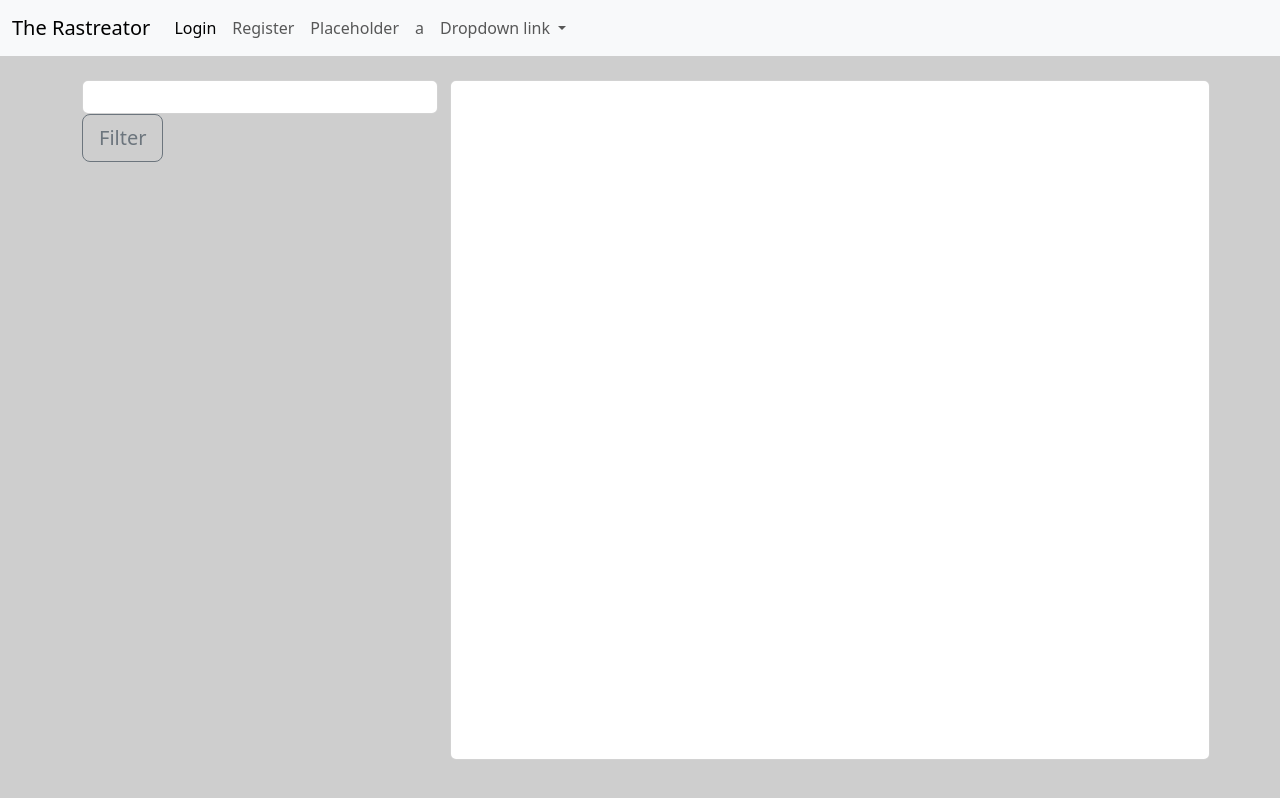
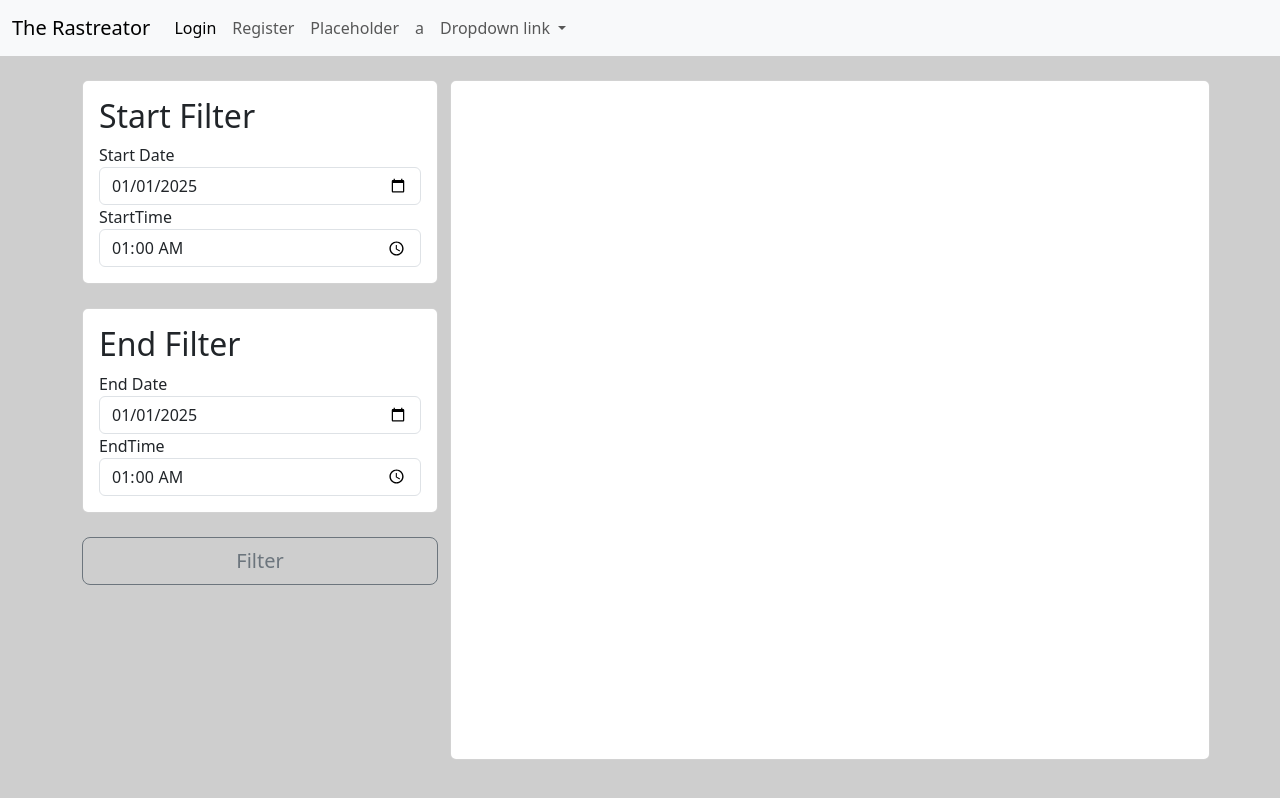
Before and after one commit to AFootGolf9/TheRastreator, a plain HTML site: page standAloneFront/preview_map/index.html in a window 1280 px wide. Drawn offline with nearby package versions, Linux system fonts and the light colour scheme.

Commit message:
filter form for map done

```diff
--- a/standAloneFront/js/map.js
+++ b/standAloneFront/js/map.js
@@ -62,3 +62,10 @@ async function makeStringTest(jsonList) {
     }
     return out;
 }
+
+async function testDateAndTime() {
+    dateValue = document.getElementById('startDate').value;
+    timeValue = document.getElementById('startTime').value;
+    console.log(dateValue);
+    console.log(timeValue);
+}
--- a/standAloneFront/preview_map/index.html
+++ b/standAloneFront/preview_map/index.html
@@ -34,9 +34,26 @@
 
             <div class="col-4">
                 <div class="card margin">
-                    <div class="card-body"></div>
+                    <div class="card-body">
+                        <h2>Start Filter</h2>
+                        <label for="startDate">Start Date</label>
+                        <input id="startDate" class="form-control" type="date" value="2025-01-01">
+
+                        <label for="startTime">StartTime</label>
+                        <input id="startTime" class="form-control" type="time" value="01:00">
+                    </div>
                 </div>
-                <button class="btn btn-outline-secondary btn-lg">Filter</button>
+                <div class="card margin">
+                    <div class="card-body">
+                        <h2>End Filter</h2>
+                        <label for="endDate">End Date</label>
+                        <input id="endDate" class="form-control" type="date" value="2025-01-01">
+
+                        <label for="endTime">EndTime</label>
+                        <input id="endTime" class="form-control" type="time" value="01:00">
+                    </div>
+                </div>
+                <button class="btn btn-outline-secondary btn-lg margin w-100" onclick="testDateAndTime()">Filter</button>
             </div>
 
             <div class="test card margin col-8" id="mapSpace"></div>
```
